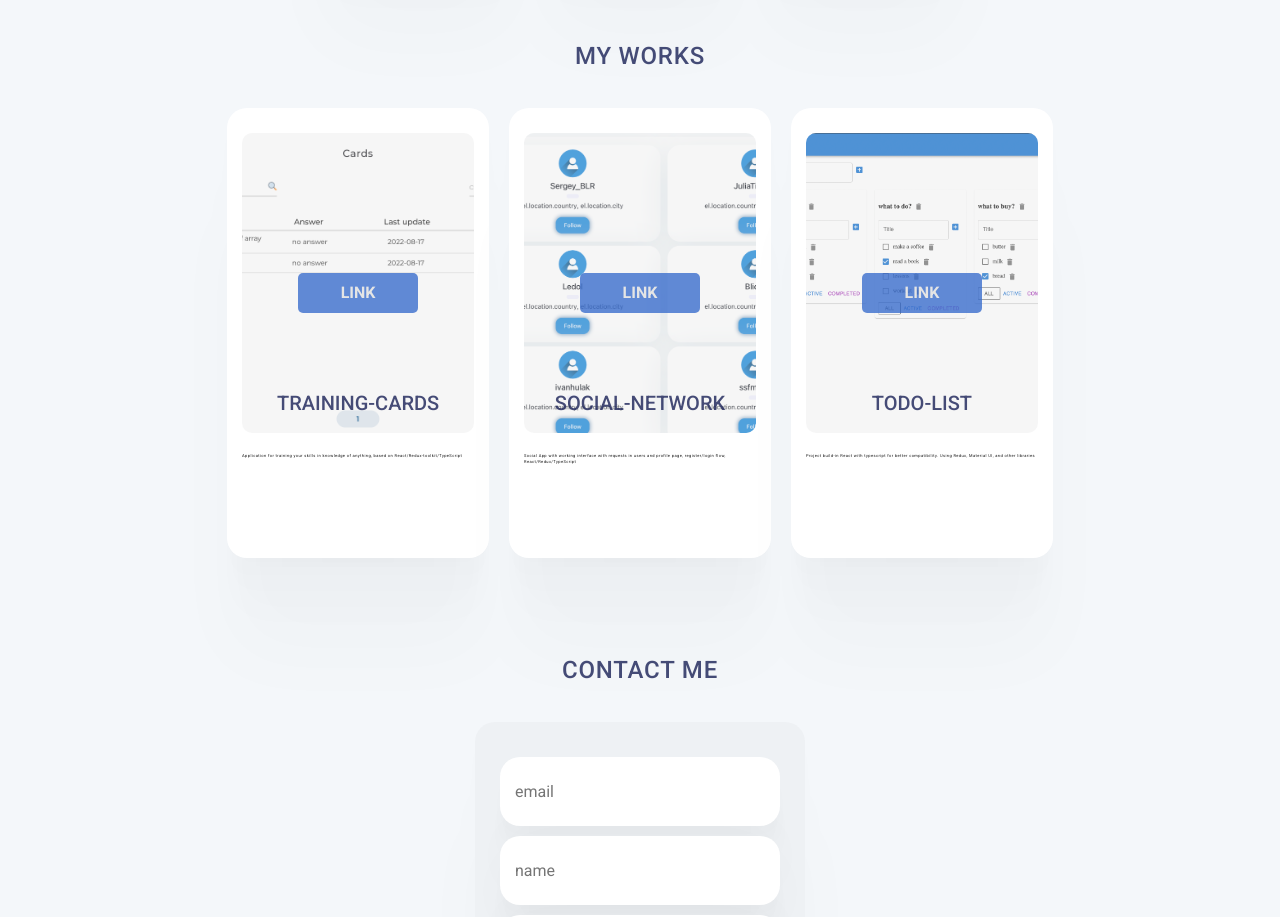
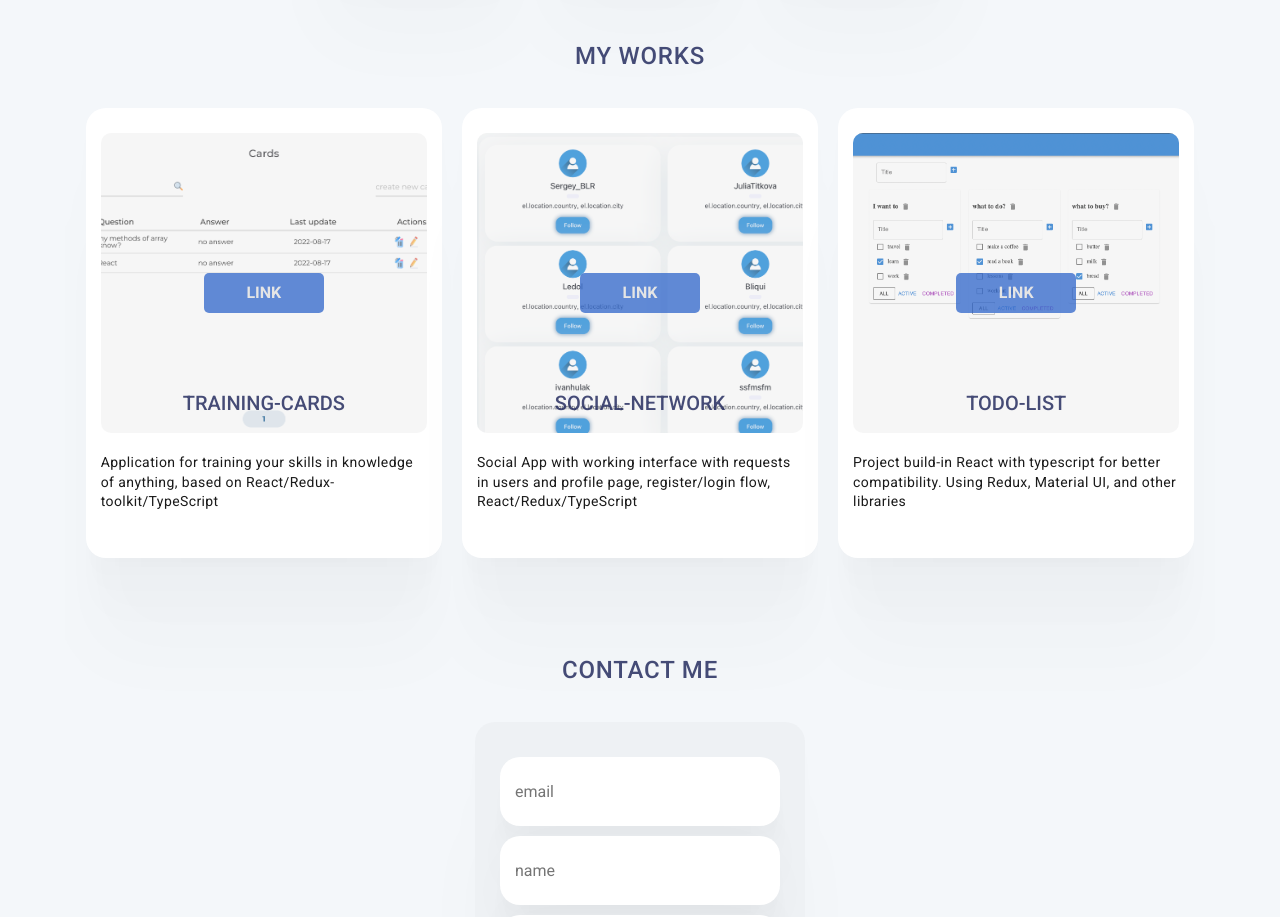
Before and after one commit to dmitriibutakov/portfolio, a React (Create React App) app: page / in a window 1280 px wide. Shown: the part 1340-2257 px from the top of the page. Built offline with nearby package versions, Linux system fonts and the light colour scheme.

Commit message:
changing font-size error in works module

```diff
--- a/src/Main/Works/Work.module.scss
+++ b/src/Main/Works/Work.module.scss
@@ -2,7 +2,7 @@
 
 .work {
   position: relative;
-  width: 100%;
+  min-width: 250px;
   display: flex;
   flex-direction: column;
 
@@ -56,7 +56,7 @@
   }
 }
 .desc {
-  font-size: 4px;
+  font-size: 14px;
   letter-spacing: .4px;
   line-height: 1.4;
   min-height: 80px;
```
